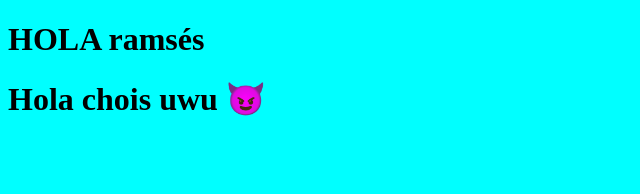
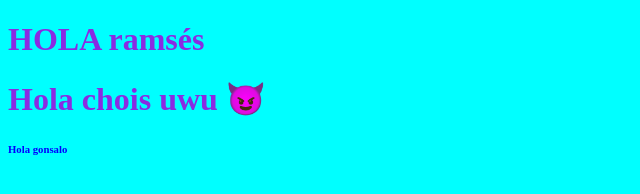
Before and after one commit to miaMorales/huelgaTecPrueba, a plain HTML site: page index.html in a window 1280 px wide. Shown: the whole page, without its empty margins (0-640 px from the left). Drawn offline with Linux system fonts and the light colour scheme.

Commit message:
cambios en css

```diff
--- a/index.css
+++ b/index.css
@@ -0,0 +1,6 @@
+h1{
+    color: blueviolet;
+}
+h6{
+    color:blue;
+}
--- a/index.html
+++ b/index.html
@@ -9,6 +9,6 @@
 <body style="background-color: aqua;">
     <h1>HOLA ramsés </h1>
     <h1>Hola chois uwu 😈</h1>
-
+    <h6>Hola gonsalo</h6>
 </body>
 </html>
```
